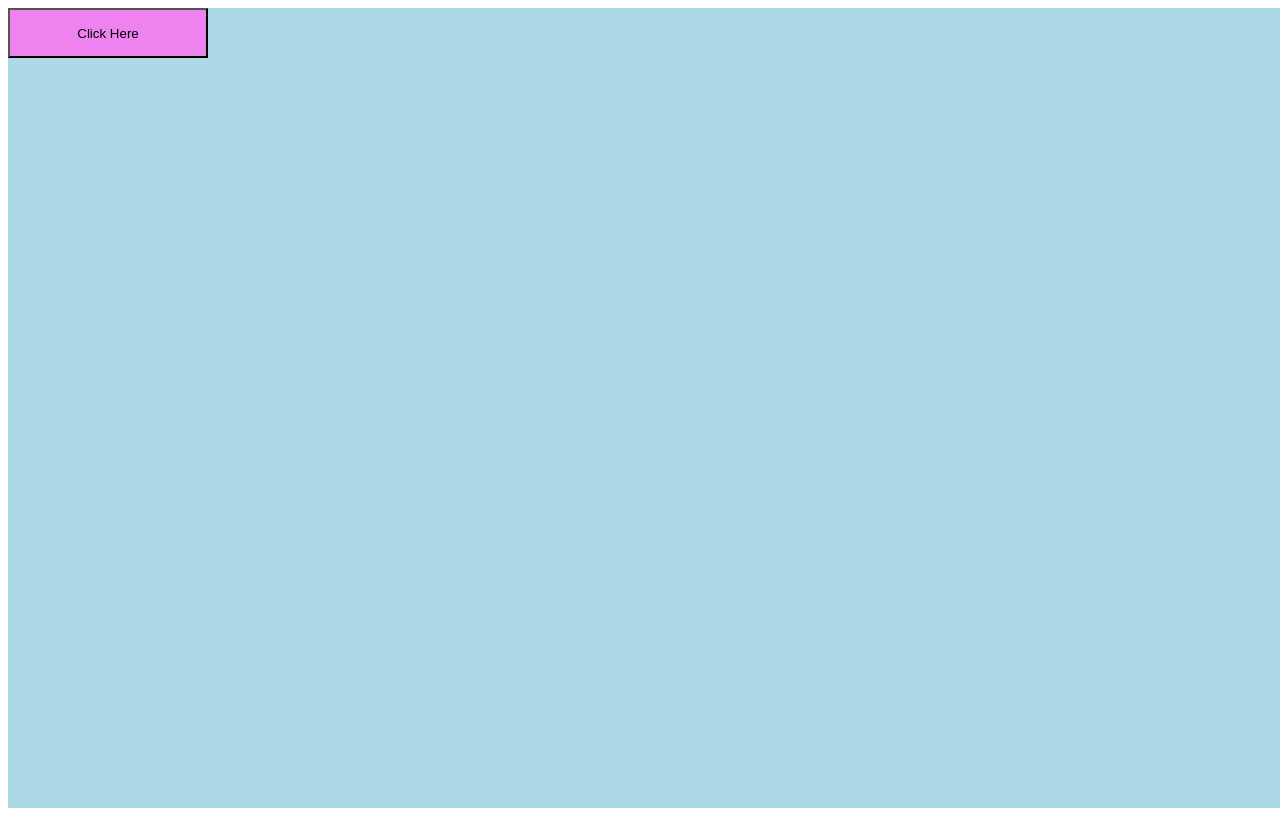
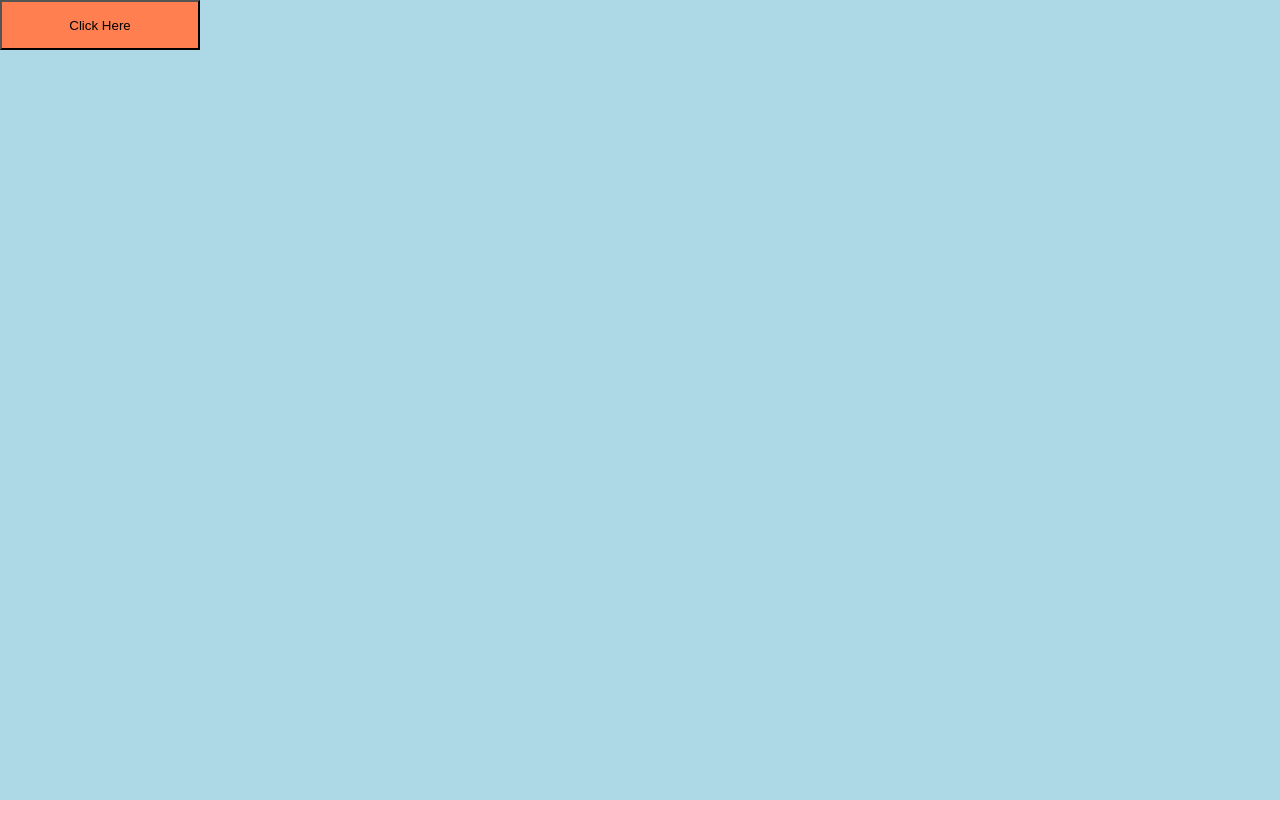
Before and after one commit to gojanedoe/styled-components-practice, a React (Create React App) app: page / in a window 1280 px wide. Built offline with nearby package versions, Linux system fonts and the light colour scheme.

Commit message:
Create global styles

```diff
--- a/src/App.js
+++ b/src/App.js
@@ -1,9 +1,11 @@
 import { StyledButton } from "./Components/Button.style";
 import { AppContainer } from "./Components/Container.style";
+import { GlobalStyles } from "./GlobalStyles.style";
 
 function App() {
   return (
     <AppContainer>
+      <GlobalStyles />
       <StyledButton
         buttonLabel="Click Here"
         backgroundColor="violet"
--- /dev/null
+++ b/src/GlobalStyles.style.js
@@ -0,0 +1,9 @@
+import { createGlobalStyle } from "styled-components";
+
+export const GlobalStyles = createGlobalStyle`
+  body {
+    background-color: pink;
+    margin: 0px;
+    padding: 0px;
+  }
+`;
```
